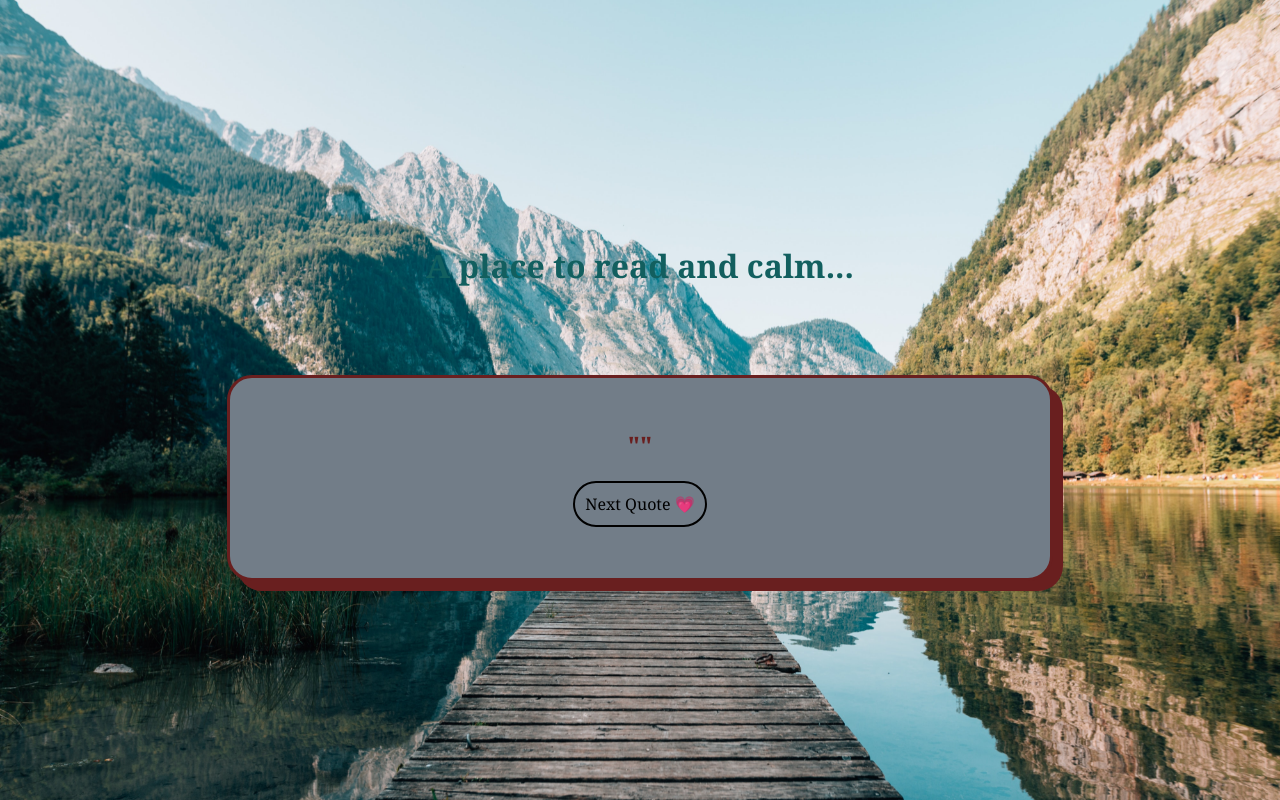
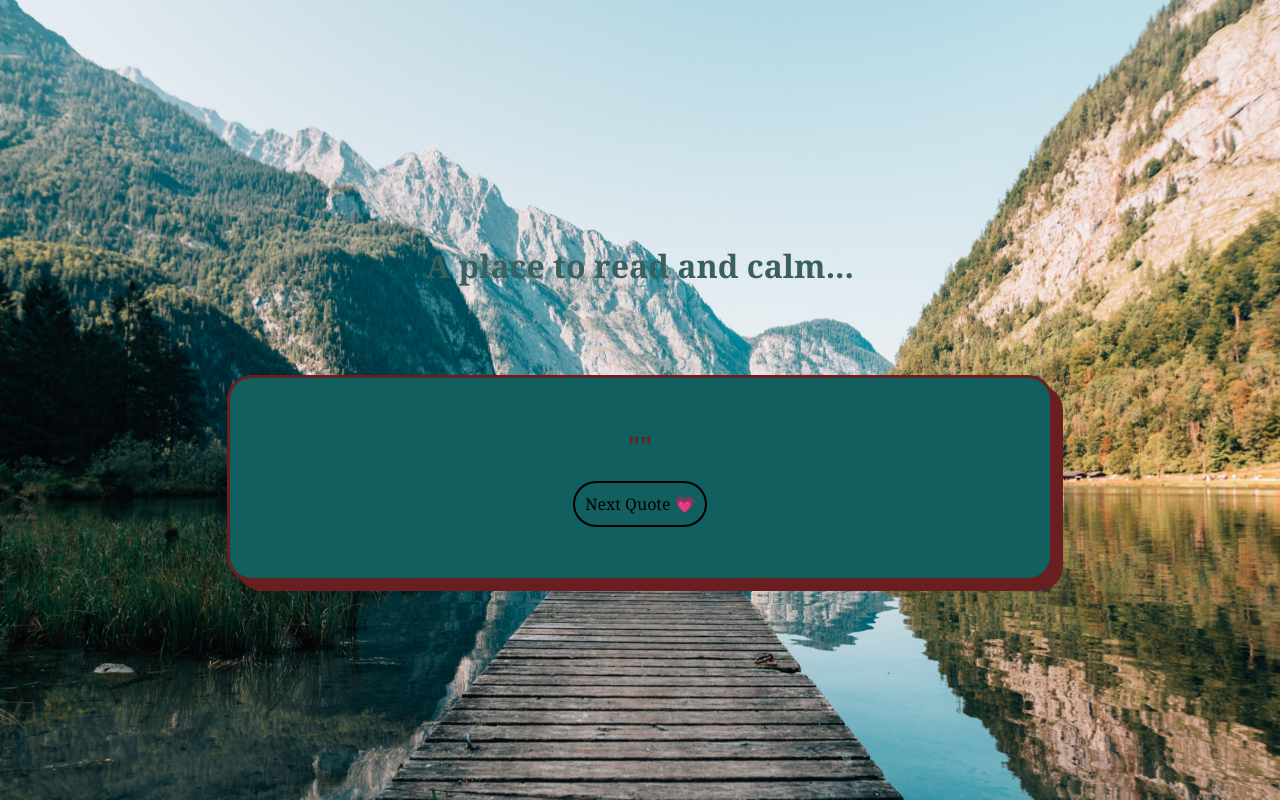
Before and after one commit to thiszsachin/random-quotes, a React (Create React App) app: page / in a window 1280 px wide. Built offline with nearby package versions, Linux system fonts and the light colour scheme; no server answers.

Commit message:
Update App.css

```diff
--- a/src/App.css
+++ b/src/App.css
@@ -56,7 +56,7 @@
 /*   opacity: 0.7; */
   height: 5%;
   width: 40%;
-  color: rgb(18, 95, 95);
+  color: rgb(58, 95, 95);
   display: flex;
   justify-content: center;
   align-items: center;
@@ -75,7 +75,7 @@
   justify-content: center;
   align-items: center;
   flex-direction: column;
-  background-color: rgb(114, 125, 136);
+  background-color: rgb(18, 95, 95);
   border: 3px solid rgb(105, 31, 31);
   color: rgb(105, 31, 31);
   border-radius: 25px;
```
